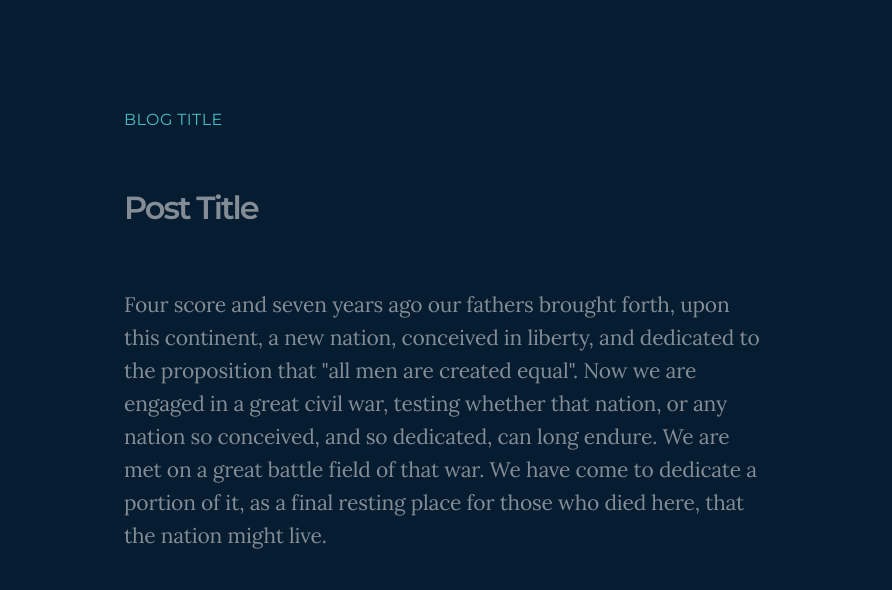
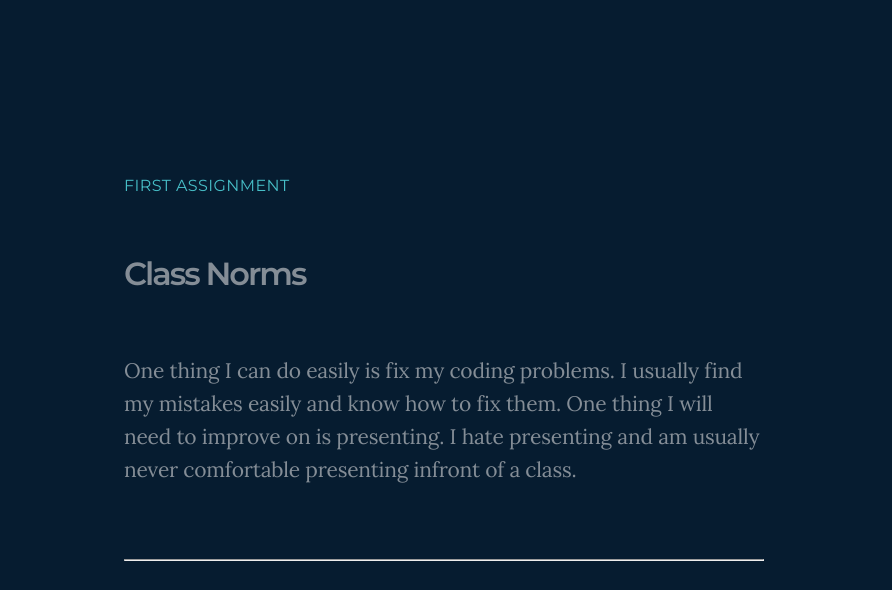
Before and after one commit to sarcasticguy/FirstBlog, a plain HTML site: page index.html in a window 1280 px wide. Shown: the top 590 px of the page, 388-1280 px from the left. Drawn offline with Linux system fonts and the light colour scheme.

Commit message:
Update index.html

```diff
--- a/index.html
+++ b/index.html
@@ -7,7 +7,7 @@
     <meta http-equiv="X-UA-Compatible" content="IE=edge" />
 
     <!-- SEO -->
-    <title>Blog</title>
+    <title>First Assignment</title>
     <meta name="description" content="Split is a centrally-divided layout for a professional online presense with a big image image or video left with alongside content." />
     <meta name="robots" content="index, follow" />
     <meta name="referrer" content="always" />
@@ -34,17 +34,17 @@
           <!-- START BLOG TITLE -->
           <div class="split-intro">
             <h1>
-              Blog Title
+              First Assignment
             </h1>
           </div>
           <!-- END BLOG TITLE -->
 
           <!-- START BLOG POST -->
           <div class="split-intro tagline">
-            Post Title
+            Class Norms
           </div>
           <div class="split-bio">
-            <p>Four score and seven years ago our fathers brought forth, upon this continent, a new nation, conceived in liberty, and dedicated to the proposition that "all men are created equal". Now we are engaged in a great civil war, testing whether that nation, or any nation so conceived, and so dedicated, can long endure. We are met on a great battle field of that war. We have come to dedicate a portion of it, as a final resting place for those who died here, that the nation might live.</p>
+            <p>One thing I can do easily is fix my coding problems. I usually find my mistakes easily and know how to fix them. One thing I will need to improve on is presenting. I hate presenting and am usually never comfortable presenting infront of a class.</p>
           </div>
           <br />
           <hr />
```
